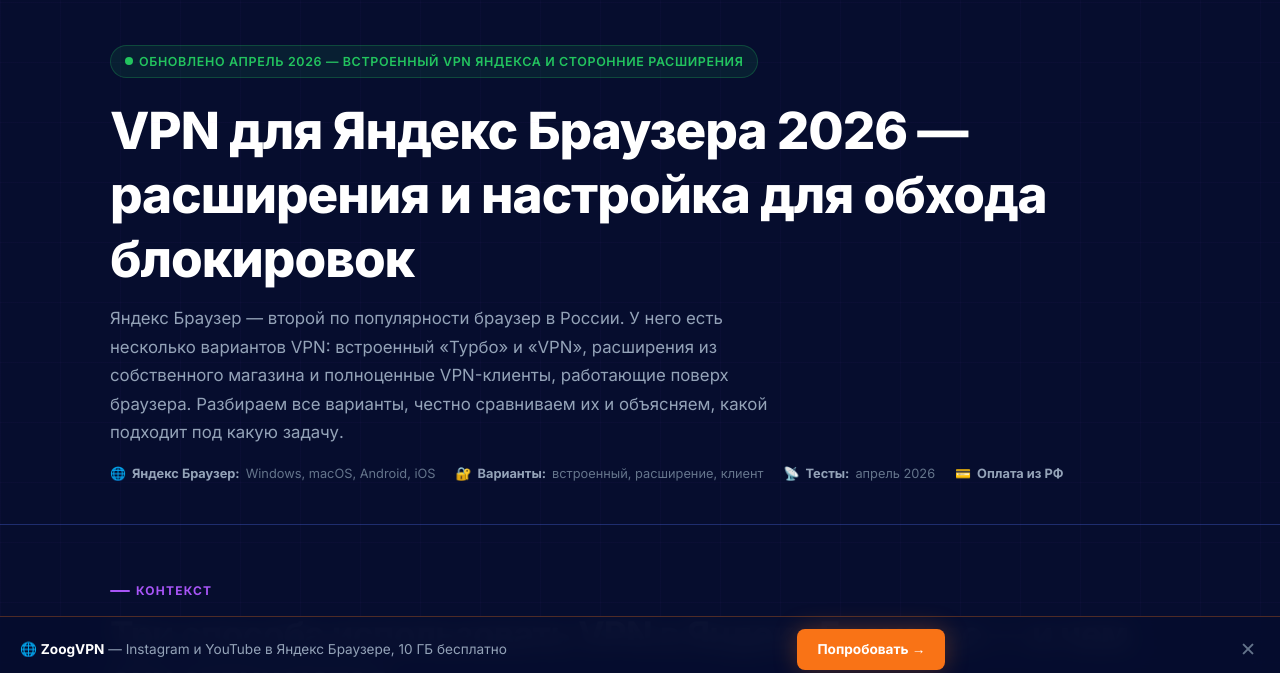
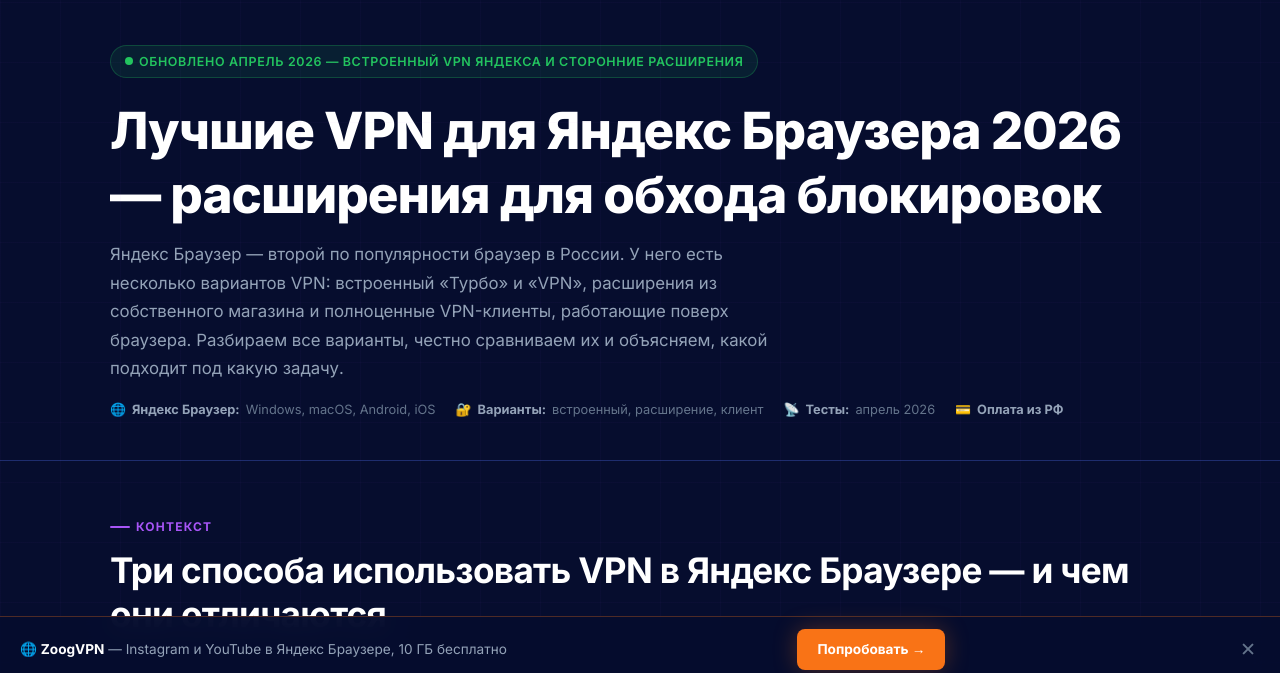
Before and after one commit to freetoken-lab/vpn-russia, a plain HTML site: page vpn-dlya-yandex-brauzera/index.html in a window 1280 px wide. Shown: the part 118-791 px from the top of the page. Drawn offline with Linux system fonts and the light colour scheme.

Commit message:
Update index.html

```diff
--- a/vpn-dlya-yandex-brauzera/index.html
+++ b/vpn-dlya-yandex-brauzera/index.html
@@ -104,7 +104,7 @@
       <svg width="8" height="8" viewBox="0 0 8 8"><circle cx="4" cy="4" r="4" fill="currentColor"/></svg>
       Обновлено апрель 2026 — встроенный VPN Яндекса и сторонние расширения
     </div>
-    <h1>VPN для Яндекс Браузера 2026 — расширения и настройка для обхода блокировок</h1>
+    <h1>Лучшие VPN для Яндекс Браузера 2026 — расширения для обхода блокировок</h1>
     <p class="lead">Яндекс Браузер — второй по популярности браузер в России. У него есть несколько вариантов VPN: встроенный «Турбо» и «VPN», расширения из собственного магазина и полноценные VPN-клиенты, работающие поверх браузера. Разбираем все варианты, честно сравниваем их и объясняем, какой подходит под какую задачу.</p>
     <div class="meta">
       <div class="meta-item">🌐 <strong>Яндекс Браузер:</strong> Windows, macOS, Android, iOS</div>
```
